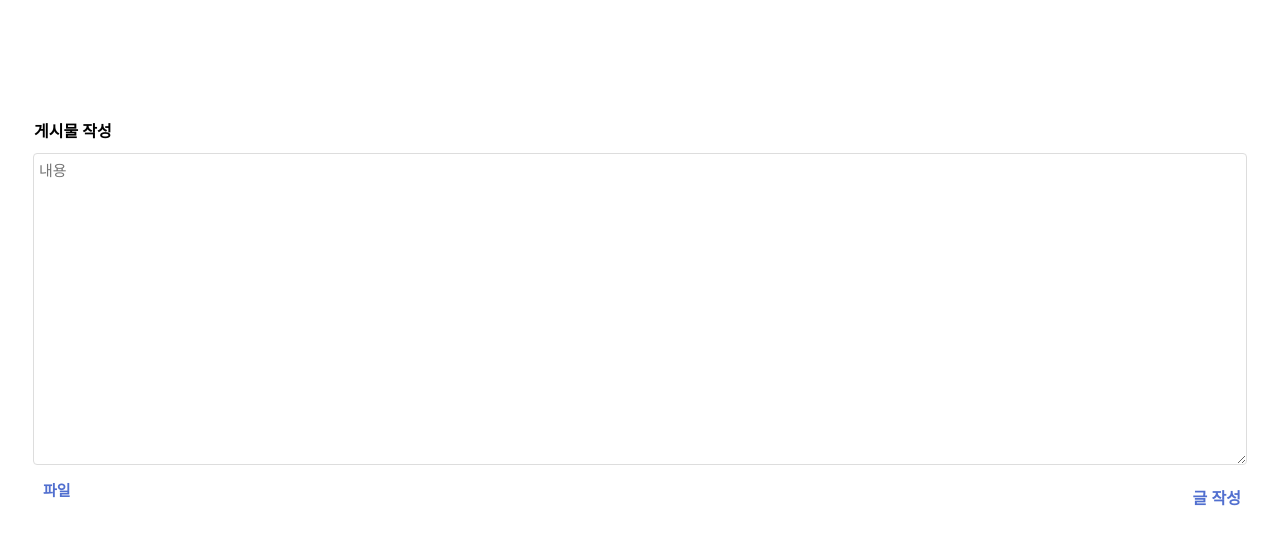
After one commit to ukntm/29project, a Flask app: template templates/post.html in a window 1280 px wide. The commit adds this page. Shown: the top 545 px of the page. Run offline with Flask 3, Linux system fonts and the light colour scheme; the template is opened without the code that fills it, so the values that code supplies are empty.

Commit message:
mainpage.html 에 글쓰기 버튼 추가 post.html 파일 추가

```diff
--- a/templates/mainpage.html
+++ b/templates/mainpage.html
@@ -48,7 +48,8 @@
     </div>
     <div class="written">
         <div>
-            <div class="mainwrite">
+            <button class = "write_button"><a href = "post.html">글쓰기</a></button>
+            <div class="mainboard">
                 게시글
             </div>
             <button class ="like_button">좋아요이미지</button>
--- /dev/null
+++ b/templates/post.html
@@ -0,0 +1,102 @@
+<!DOCTYPE html>
+
+<head>
+    <meta charset="UTF-8">
+    <meta name="viewport" content="width=device-width, initial-scale=1, shrink-to-fit=no">
+    <script src="https://ajax.googleapis.com/ajax/libs/jquery/3.5.1/jquery.min.js"></script>
+    <title>글 작성</title>
+    <style>
+        .form_box {
+            background-color: #ffffff;
+            margin: 15px;
+            border-radius: 4px;
+            border: 0px solid #ddd;
+            padding: 10px;
+            margin-top: 0px;
+        }
+
+        .w1 {
+            margin-top: 100px;
+            margin-left: 1px;
+        }
+
+        .i_feild {
+            border: 1px solid #ddd;
+            border-radius: 4px;
+            padding: 5px;
+            margin: 10px 0;
+            font-size: 15px;
+            width: 99%;
+            height: 300px;
+            margin-top: -10px;
+        }
+
+        .file_upload {
+            border: 0px solid #ffffff;
+            border-radius: 4px;
+            background-color: #ffffff;
+            color: #516fcf;
+            font-size: 15px;
+            padding: 2px;
+            margin-left: 8px;
+            font-weight: bold;
+            cursor: pointer;
+        }
+
+        .file_upload:hover {
+            background-color: #516fcf;
+            color: #ffffff;
+        }
+
+        #upload {
+            display: none;
+        }
+
+        .write_button {
+            border: 0px solid #ffffff;
+            border-radius: 4px;
+            background-color: #ffffff;
+            color: #516fcf;
+            font-size: 16px;
+            font-weight: bold;
+            margin-top: 5px;
+            float: right;
+            cursor: pointer;
+        }
+
+        .write_button:hover {
+            background-color: #516fcf;
+            color: #ffffff;
+        }
+    </style>
+    <script>
+        function write() {
+            let formData = new FormData();
+            formData.append("write_give", content);
+
+            fetch("/mainpage", { method: "POST", body: formData }).then(res => res.json()).then(data => {
+            })
+        }
+    </script>
+</head>
+
+<body>
+    <div class="form_box">
+        <form method="POST">
+        <h4 class="w1">게시물 작성</h4>
+        <div>
+                <textarea class="i_feild" placeholder="내용" name = "content"></textarea>
+        </div>
+        <div>
+            <div>
+                <label class="file_upload" for="upload"> 파일
+                </label>
+                <input type="file" id="upload" accept="image/*,.txt,.html" name="photo" />
+                <button onclick = write() class="write_button" type="submit" name= "write">글 작성</button>
+            </div>
+        </div>
+    </form>
+    </div>
+</body>
+
+</html>
```
